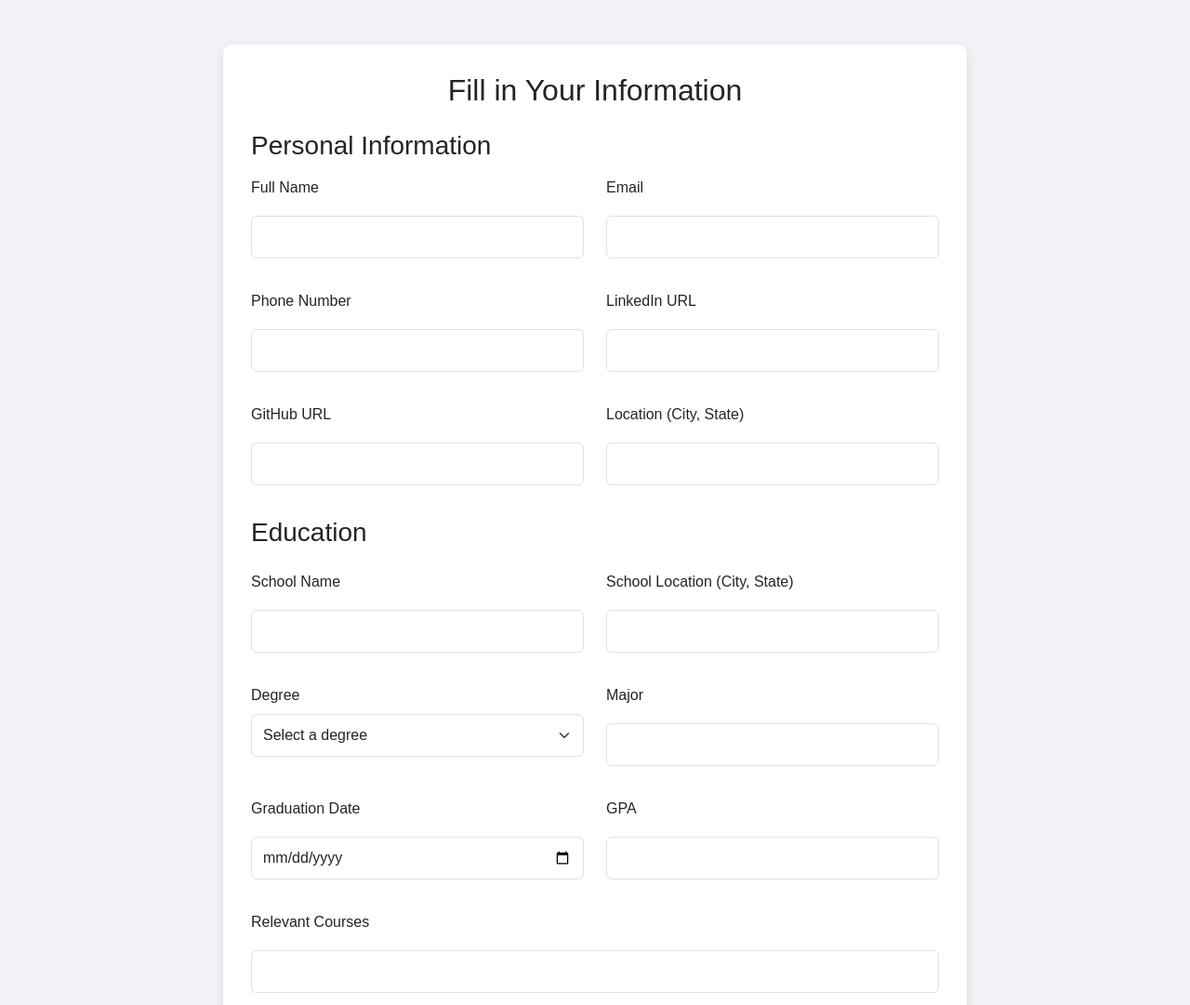
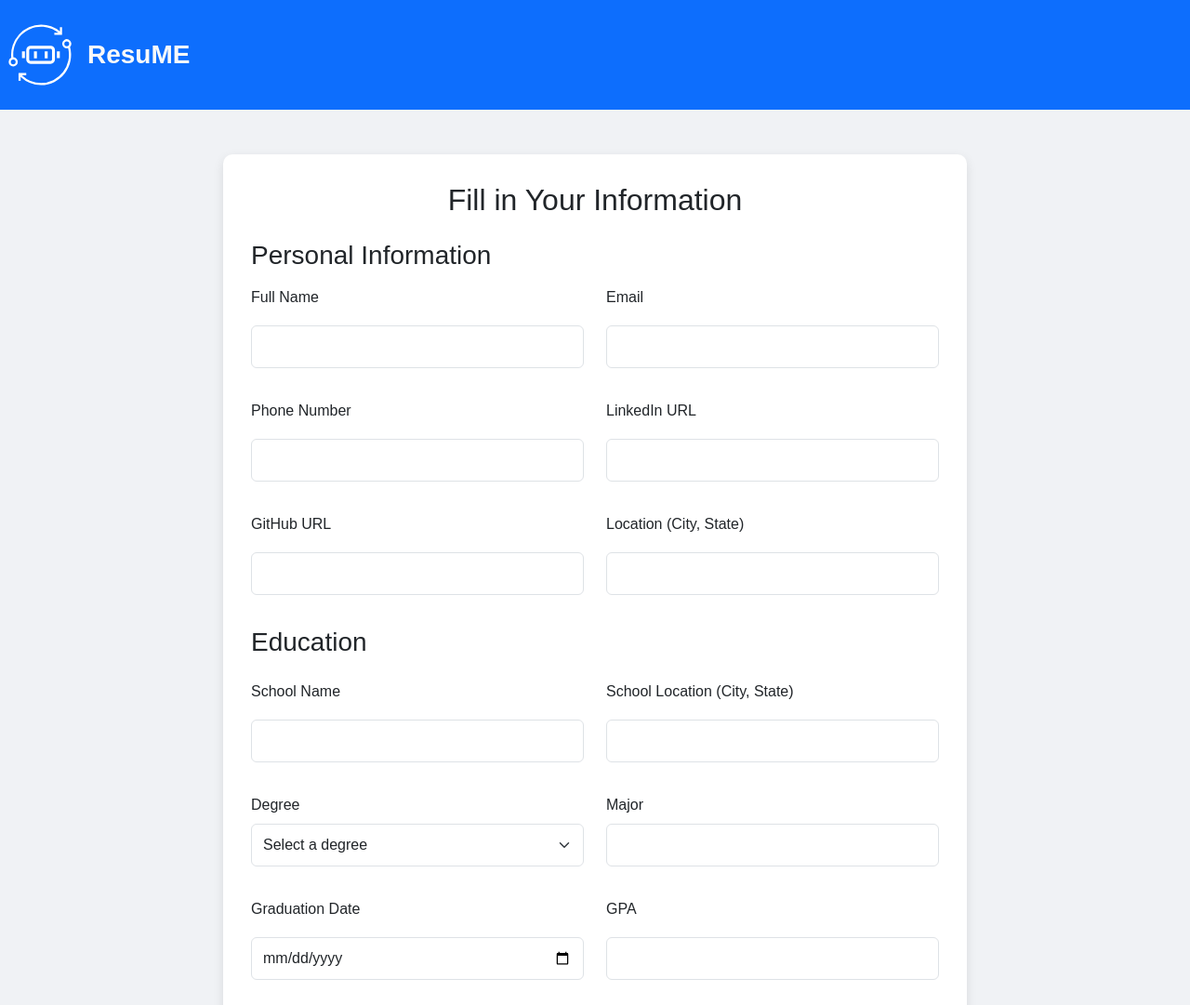
Before and after one commit to emird147/Resume.ai, a plain HTML site: page resume_builder.html in a window 1280 px wide. Shown: the top 1081 px of the page at 93% size. Drawn offline with nearby package versions, Linux system fonts and the light colour scheme.

Commit message:
Allow form to scroll back to first invalid input

```diff
--- a/resume_builder.html
+++ b/resume_builder.html
@@ -18,6 +18,26 @@
     </style>
 </head>
 <body>
+    <nav class="navbar navbar-expand-lg navbar-light bg-primary py-4 px-2 mb-5">
+        <div class="d-flex align-items-center">
+            <svg class="min-size me-3" xmlns="http://www.w3.org/2000/svg" xml:space="preserve" data-id="lg_D0CTKKx2DqJJ7kiCMc"
+                data-version="1" viewBox="473 -0.5 554 535" width="100" height="100">
+                <g data-padding="20">
+                    <g fill="#fff">
+                        <path
+                            d="M759.611 506.196a236.363 238.257 0 0 1-163.348-65.778l-.241-.243h36.988v-18.188h-65.436v66.021h18.043v-32.737a254.406 256.444 0 0 0 174.054 69.053 255.609 257.657 0 0 0 246.227-324.83 38.792 39.103 0 1 0-16.058 10.186 237.566 239.47 0 0 1-230.169 296.456m218.32-312.704a20.75 20.915 0 1 1 0-41.83 20.75 20.915 0 0 1 0 41.83M483.373 326.564a38.792 39.103 0 1 0 40.056-39.043q-.903-10.185-.963-20.491c.168-131.993 106.261-238.966 237.205-239.166 53.468 0 105.07 18.188 146.75 51.35h-34.162V97.4h65.496V31.44h-18.043v35.163A255.007 257.05 0 0 0 759.73 9.676 255.609 257.657 0 0 0 505.626 291.28a39.093 39.406 0 0 0-22.253 35.284m38.792-20.915a20.75 20.915 0 0 1-.06 41.83 20.75 20.915 0 0 1 0-41.83" />
+                        <path
+                            d="M840.023 343.6a37.469 37.77 0 0 0 37.469-37.71v-78.57a37.469 37.77 0 0 0-37.47-37.708H670.6a37.469 37.77 0 0 0-37.409 37.709v78.57A37.469 37.77 0 0 0 670.6 343.6ZM658.09 305.83v-78.51c0-6.91 5.593-12.55 12.45-12.55h169.543c6.856 0 12.45 5.64 12.45 12.55v78.57c0 6.911-5.594 12.55-12.511 12.55H670.599a12.45 12.55 0 0 1-12.45-12.55" />
+                        <path
+                            d="M698.987 236.9h24.96v59.351h-24.96Zm91.538 0h24.96v59.351h-24.96Zm-193.66 1.212h24.959V295.1h-24.96Zm297.107 0h24.959V295.1h-24.96Z" />
+                    </g>
+                    <path fill="transparent" stroke="transparent" d="M473.5 0h553v534h-553z" />
+                </g>
+            </svg>
+            <a class="navbar-brand text-light fw-bold fs-3" href="#">ResuME</a>
+        </div>
+    </nav>
+
     <div class="container mt-5">
         <h2 class="text-center">Fill in Your Information</h2>
 
--- a/script.js
+++ b/script.js
@@ -35,6 +35,7 @@ document.addEventListener('DOMContentLoaded', () => {
     // Form validation function
     const validateForm = () => {
         let isValid = true;
+        let firstInvalidField = null;  // will store the first invalid input
 
         // Loop through all form elements
         Array.from(resumeForm.elements).forEach((input) => {
@@ -45,20 +46,29 @@ document.addEventListener('DOMContentLoaded', () => {
                 if (input.hasAttribute('Required') && !input.value.trim()) {
                     showError(input, `Required`);
                     isValid = false;
+                    if (!firstInvalidField) firstInvalidField = input;
                 }
 
                 // Validate specific field types
                 if (input.type === 'email' && input.value && !isValidEmail(input.value)) {
                     showError(input, 'Please enter a valid email address.');
                     isValid = false;
+                    if (!firstInvalidField) firstInvalidField = input;
                 }
 
                 if ((input.type === 'url' || input.name.includes('URL')) && input.value && !isValidURL(input.value)) {
                     showError(input, 'Please Enter a Valid URL.');
                     isValid = false;
+                    if (!firstInvalidField) firstInvalidField = input;
                 }
             }
         });
+
+        // Scroll to the first invalid field if any
+        if (firstInvalidField) {
+            firstInvalidField.scrollIntoView({ behavior: 'smooth', block: 'center' });
+            firstInvalidField.focus();
+        }
 
         return isValid;
     };
--- a/styles.css
+++ b/styles.css
@@ -34,6 +34,14 @@ body {
 
 textarea {
     resize: none;
+}
+
+input[id="major"] { /*Align "major" input field with the "degree" select field*/
+    margin-top: 0;
+}
+
+button[type="submit"]:hover {
+    background-color: #0d6efd;
 }
 
 /* Resume Preview */
```
Also changed, not shown: index.html (+2 -2 lines).
